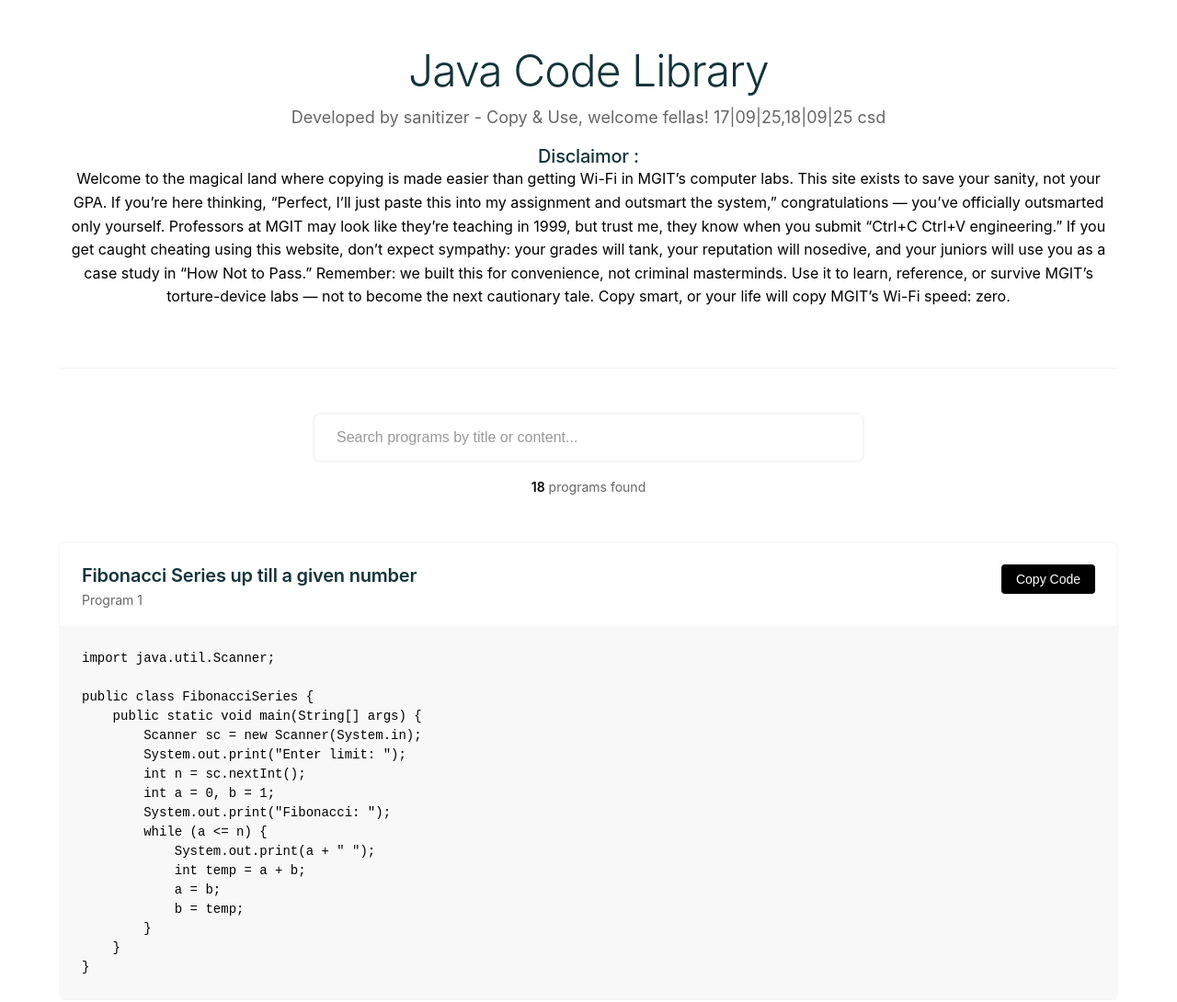
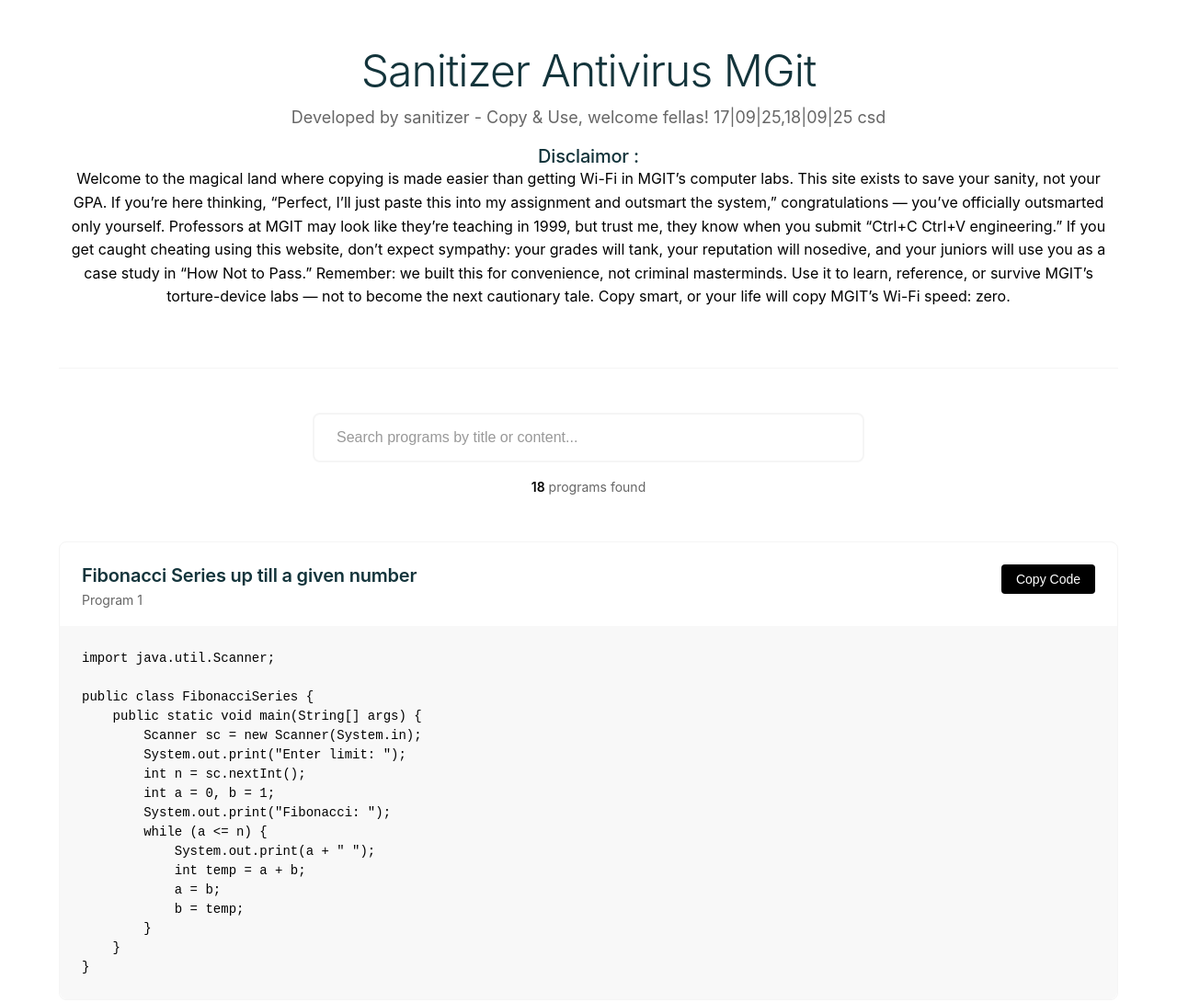
Before and after one commit to mgitmgit-111/helo, a plain HTML site: page index.html in a window 1280 px wide. Shown: the top 1090 px of the page at 92% size. Drawn offline with Linux system fonts and the light colour scheme.

Commit message:
Update index.html

```diff
--- a/index.html
+++ b/index.html
@@ -9,7 +9,7 @@
 <body>
     <div class="container">
         <header class="header">
-            <h1 class="header__title">Java Code Library</h1>
+            <h1 class="header__title">Sanitizer Antivirus MGit</h1>
             <p class="header__subtitle">Developed by sanitizer - Copy & Use, welcome fellas! 17|09|25,18|09|25 csd</p>
               <h3>Disclaimor :</h3>
               <p>Welcome to the magical land where copying is made easier than getting Wi-Fi in MGIT’s computer labs. This site exists to save your sanity, not your GPA. If you’re here thinking, “Perfect, I’ll just paste this into my assignment and outsmart the system,” congratulations — you’ve officially outsmarted only yourself. Professors at MGIT may look like they’re teaching in 1999, but trust me, they know when you submit “Ctrl+C Ctrl+V engineering.” If you get caught cheating using this website, don’t expect sympathy: your grades will tank, your reputation will nosedive, and your juniors will use you as a case study in “How Not to Pass.” Remember: we built this for convenience, not criminal masterminds. Use it to learn, reference, or survive MGIT’s torture-device labs — not to become the next cautionary tale. Copy smart, or your life will copy MGIT’s Wi-Fi speed: zero.</p>
```
